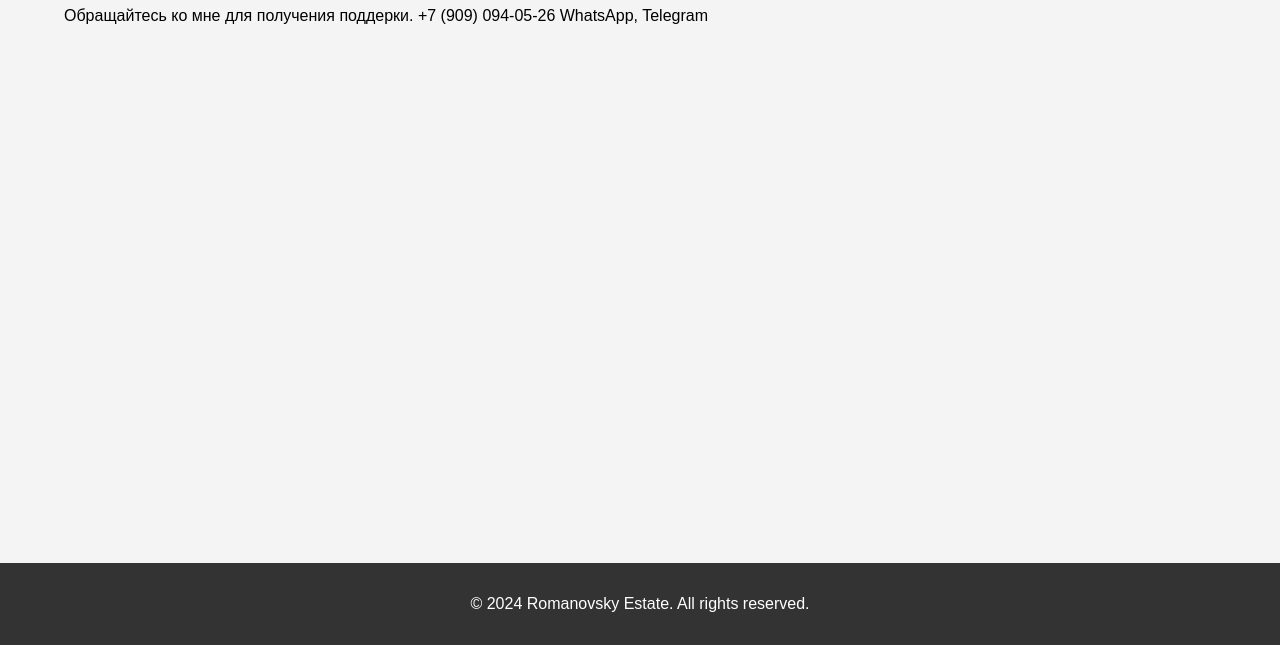
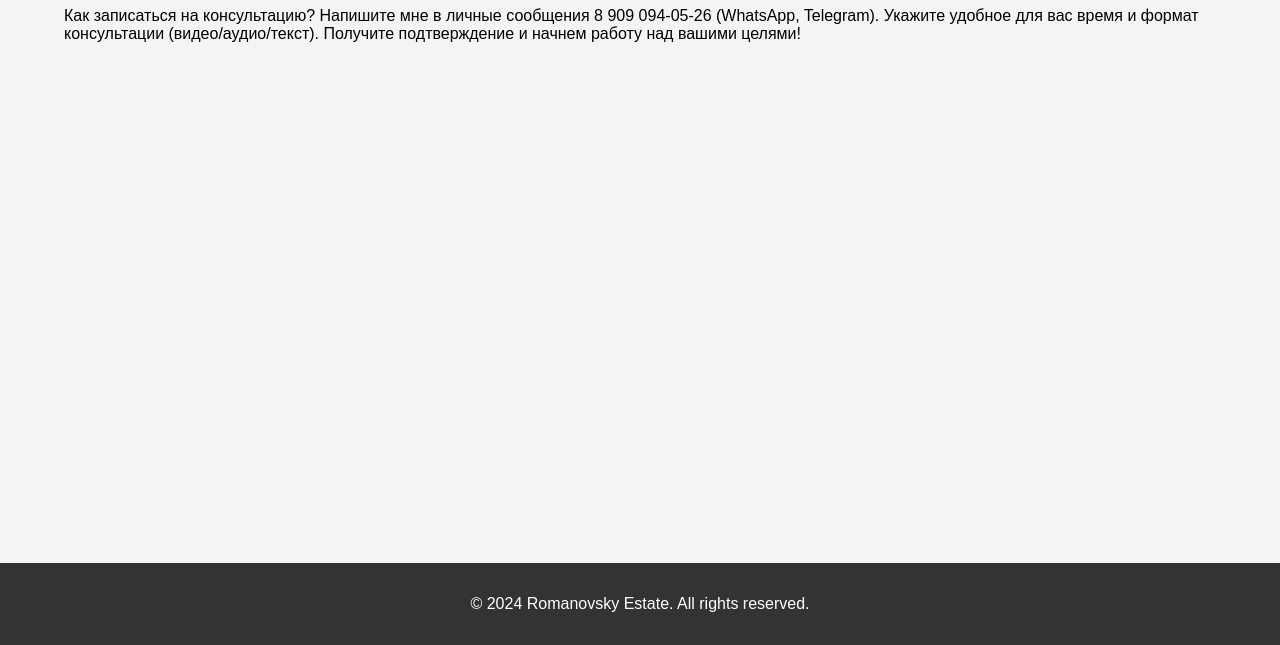
Before and after one commit to romanovsky-oleg/romanovsky-oleg.github.io, a plain HTML site: page contact.html in a window 1280 px wide. Shown: the part 155-800 px from the top of the page. Drawn offline with Linux system fonts and the light colour scheme.

Commit message:
Update contact.html

```diff
--- a/contact.html
+++ b/contact.html
@@ -19,8 +19,10 @@
     <main>
         <div class="container">
             <h1>Мои контакты</h1>
-            <p>Обращайтесь ко мне для получения поддерки.
-            +7 (909) 094-05-26 WhatsApp, Telegram</p>
+            <p>Как записаться на консультацию?
+Напишите мне в личные сообщения 8 909 094-05-26 (WhatsApp, Telegram).
+Укажите удобное для вас время и формат консультации (видео/аудио/текст).
+Получите подтверждение и начнем работу над вашими целями!</p>
         </div>
     </main>
     <footer>
```
